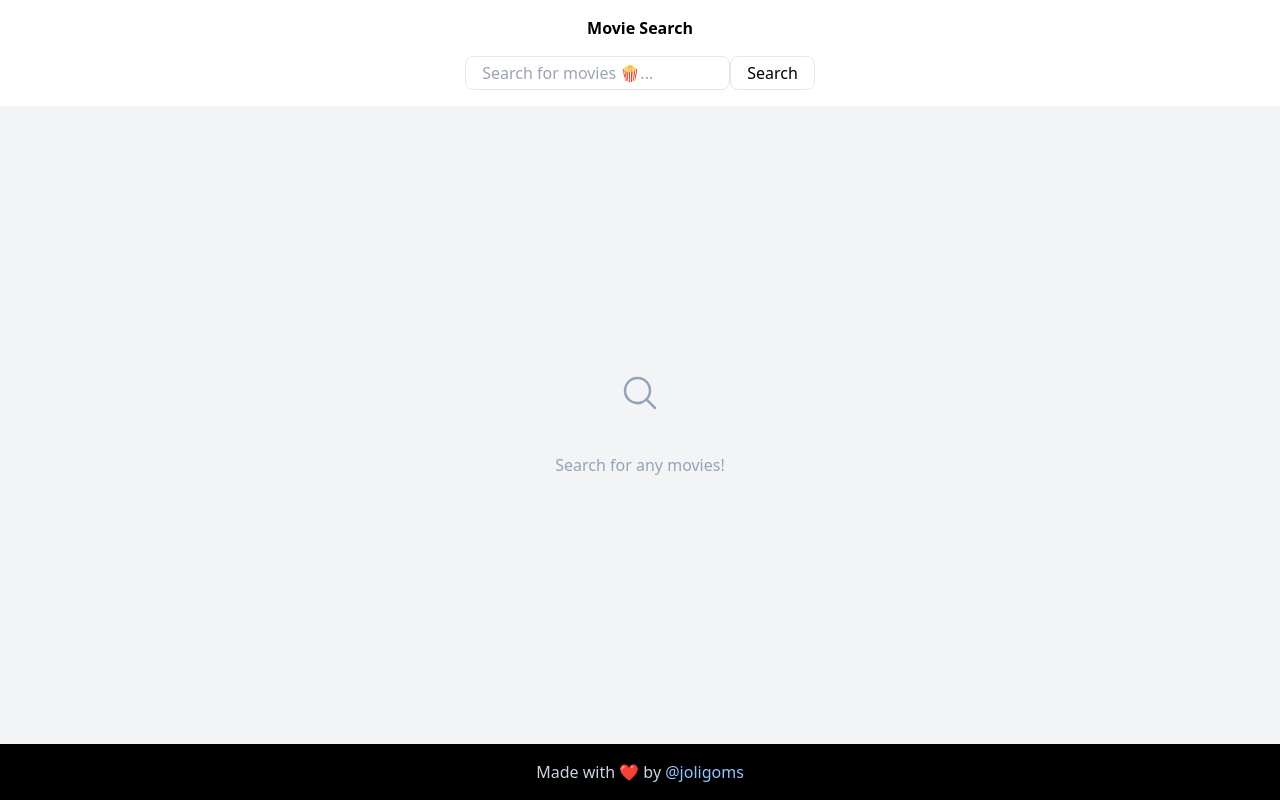
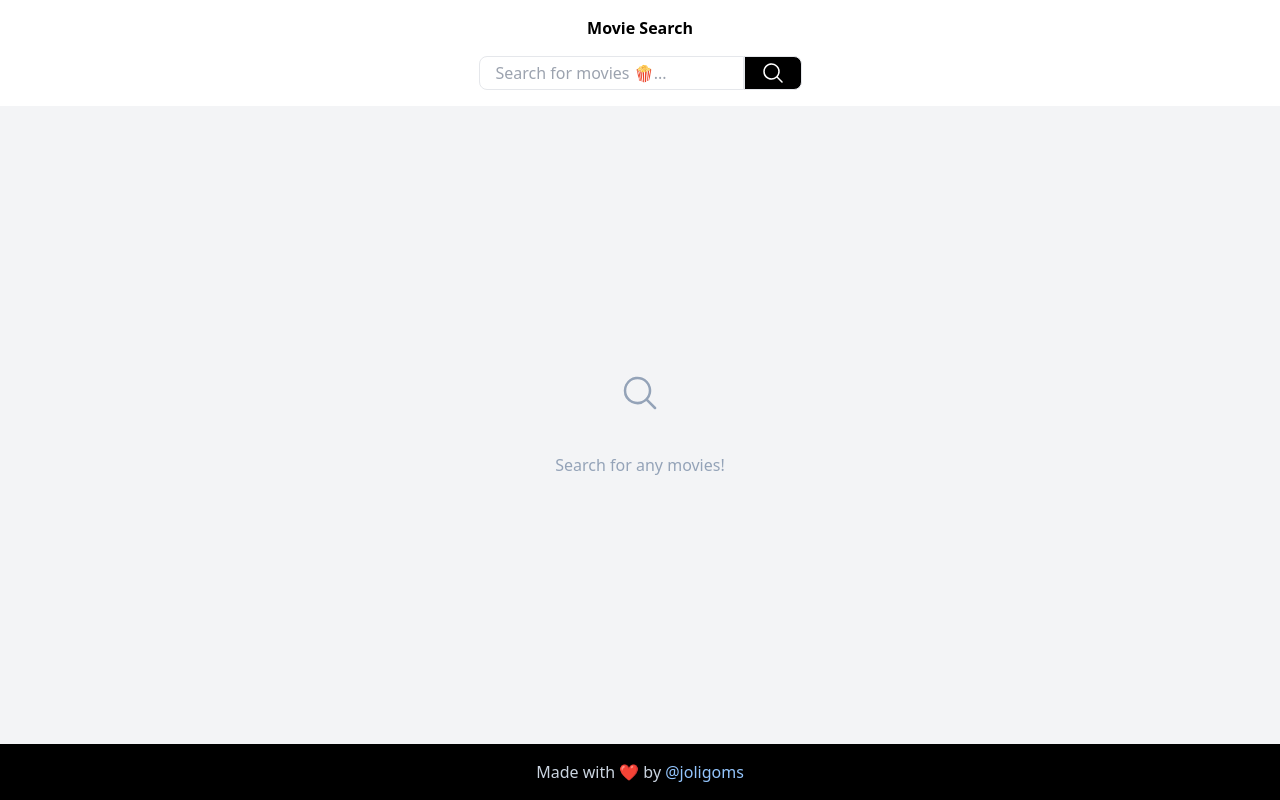
Before and after one commit to joligoms/movie-search-vue, a Vue app: page / in a window 1280 px wide. Built offline with nearby package versions, Linux system fonts and the light colour scheme; no server answers.

Commit message:
Improve search component with form submission

```diff
--- a/src/App.vue
+++ b/src/App.vue
@@ -5,17 +5,12 @@
       class="items-center gap-y-4 py-4 sticky top-0 z-10"
       title="Movie Search"
     >
-      <SearchBar
+      <SearchForm
         v-model="newMovieSearch"
-        class="border rounded-lg outline-2 focus:outline-dashed focus:outline-red-400 px-4 py-1"
         placeholder="Search for movies 🍿..."
+        @search="searchMovies(newMovieSearch)"
+        @clear="newMovieSearch = null"
       />
-      <button
-        class="border rounded-lg outline-2 px-4 py-1"
-        @click="search"
-      >
-        Search
-      </button>
     </PageHeader>
     <main class="flex flex-col bg-gray-100 flex-grow items-center justify-center">
       <StatusBanner
@@ -50,7 +45,7 @@ import { MagnifyingGlassIcon } from '@heroicons/vue/24/solid';
 import MovieList from './components/MovieList.vue'
 import PageFooter from './components/PageFooter.vue';
 import PageHeader from './components/PageHeader.vue';
-import SearchBar from './components/SearchBar.vue';
+import SearchForm from './components/SearchForm.vue';
 import StatusBanner from './components/StatusBanner.vue';
 import useMovieAPI from './composables/useMovieAPI';
 import { ref } from 'vue'
@@ -65,7 +60,4 @@ const {
 
 const newMovieSearch = ref('');
 
-function search () {
-  searchMovies(newMovieSearch.value);
-}
 </script>
--- a/src/components/CardImage.vue
+++ b/src/components/CardImage.vue
@@ -10,6 +10,7 @@
   </div>
   <img
     v-else
+    :draggable="false"
     :class="imageClass"
     :src="image"
   >
--- a/src/components/SearchBar.vue
+++ /dev/null
@@ -1,24 +0,0 @@
-<template>
-  <input
-    type="text"
-    :value="modelValue"
-    :placeholder="placeholder"
-    @input="$emit('update:modelValue', $event.target.value)"
-  >
-</template>
-
-<script setup>
-defineProps({
-  modelValue: {
-    type: String,
-    default: '',
-  },
-  placeholder: {
-    type: String,
-    default: () => 'Find what you need'
-  }
-});
-
-defineEmits(['update:modelValue']);
-
-</script>
--- /dev/null
+++ b/src/components/SearchForm.vue
@@ -0,0 +1,48 @@
+<template>
+  <form
+    class="flex"
+    @submit.prevent="$emit('search', modelValue)"
+  >
+    <div class="relative">
+      <input
+        class="border rounded-l-lg outline-2 focus:outline-dashed focus:outline-red-400 px-4 py-1"
+        type="text"
+        :value="modelValue"
+        :placeholder="placeholder"
+        @input="$emit('update:modelValue', $event.target.value)"
+      >
+      <div
+        v-if="modelValue"
+        class="absolute inset-y-0 right-0 px-1 flex items-center cursor-pointer hover:text-neutral-600"
+        @click="$emit('clear')"
+      >
+        <XMarkIcon class="w-5 h-5" />
+      </div>
+    </div>
+    <button
+      class="border rounded-r-lg outline-2 px-4 py-1 bg-black text-white hover:bg-neutral-600"
+      type="submit"
+      @click="search"
+    >
+      <MagnifyingGlassIcon class="w-6 h-6" />
+    </button>
+  </form>
+</template>
+
+<script setup>
+import { MagnifyingGlassIcon, XMarkIcon } from '@heroicons/vue/24/solid';
+
+defineProps({
+  modelValue: {
+    type: String,
+    default: '',
+  },
+  placeholder: {
+    type: String,
+    default: () => 'Find what you need'
+  }
+});
+
+defineEmits(['update:modelValue', 'search', 'clear']);
+
+</script>
```
